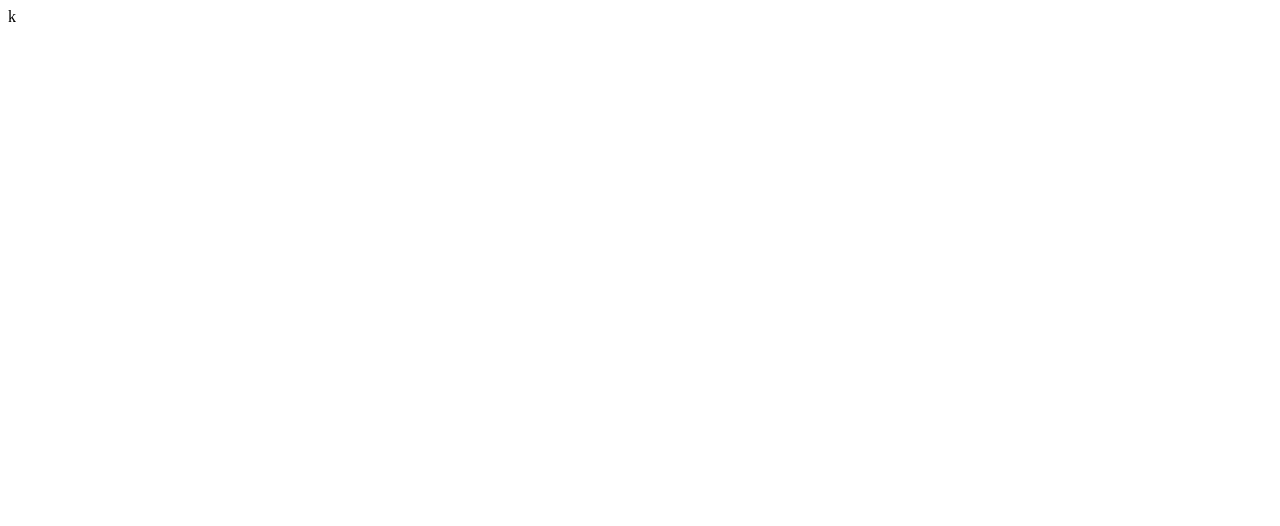
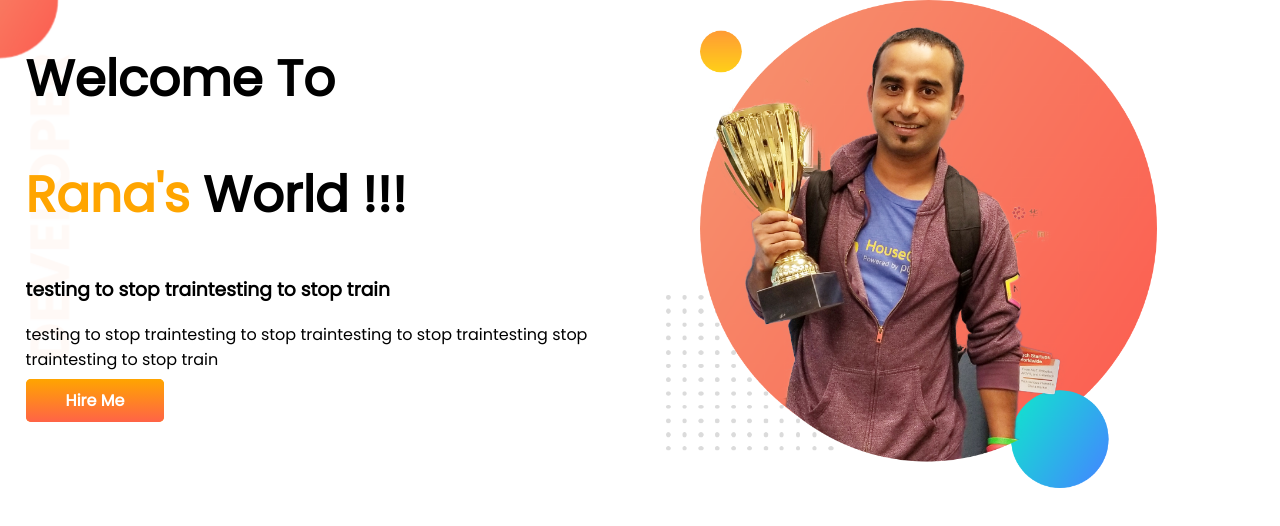
Before and after one commit to raselrana68/dev-portfolio, a plain HTML site: page index.html in a window 1280 px wide. Drawn offline with Linux system fonts and the light colour scheme.

Commit message:
top banner

```diff
--- a/index.html
+++ b/index.html
@@ -1,13 +1,32 @@
 <!DOCTYPE html>
 <html lang="en">
+
 <head>
     <meta charset="UTF-8">
     <meta http-equiv="X-UA-Compatible" content="IE=edge">
     <meta name="viewport" content="width=device-width, initial-scale=1.0">
     <title>Dev Portfoilio</title>
-    <link rel="stylesheet" href="style.css">k
+    <link rel="preconnect" href="https://fonts.googleapis.com">
+    <link rel="preconnect" href="https://fonts.gstatic.com" crossorigin>
+    <link href="https://fonts.googleapis.com/css2?family=Poppins&display=swap" rel="stylesheet">
+    <link rel="stylesheet" href="style.css">
 </head>
+
 <body>
+    <section class="top-banner">
+        <div class="half-width">
+            <h1>Welcome To</h1>
+            <h1> <span class="rana">Rana's</span> World !!!</h1>
+            <h3>testing to stop traintesting to stop train</h3>
+            <p>testing to stop traintesting to stop traintesting
+                to stop traintesting
+                stop traintesting to stop train</p>
+            <a class="link-button" href="">Hire Me</a>
+        </div>
+        <div class="half-width">
+            <img src="images/jhankar.png" alt="">
+        </div>
+    </section>
+</body>
 
-</body>
 </html>
--- a/style.css
+++ b/style.css
@@ -0,0 +1,40 @@
+body{
+    font-family: 'Poppins', sans-serif;
+    margin: 0;
+}
+
+h1{
+    font-size: 50px;
+}
+
+.rana{
+    color: orange;
+}
+
+section{
+    display: flex;
+}
+
+.half-width{
+    width: 50%;
+    padding-left: 2%;
+}
+
+.half-width img{
+    width: 80%;
+}
+
+.link-button{
+    text-decoration: none;
+    background-color: orange;
+    padding: 10px 40px;
+    border-radius: 5px;
+    background-image: linear-gradient(orange, tomato);
+    color: white;
+    font-weight: 700;
+}
+
+.top-banner{
+    background-image: url(images/top-banner.png);
+    background-repeat: no-repeat;
+}
```
Also changed, not shown: images/dream-bg.png (added), images/exp-bg.png (added), images/jhankar.png (added), images/jhankar2.png (added), images/my-bg.png (added), images/my-bg2.png (added), images/top-banner.png (added), 7 other files.
